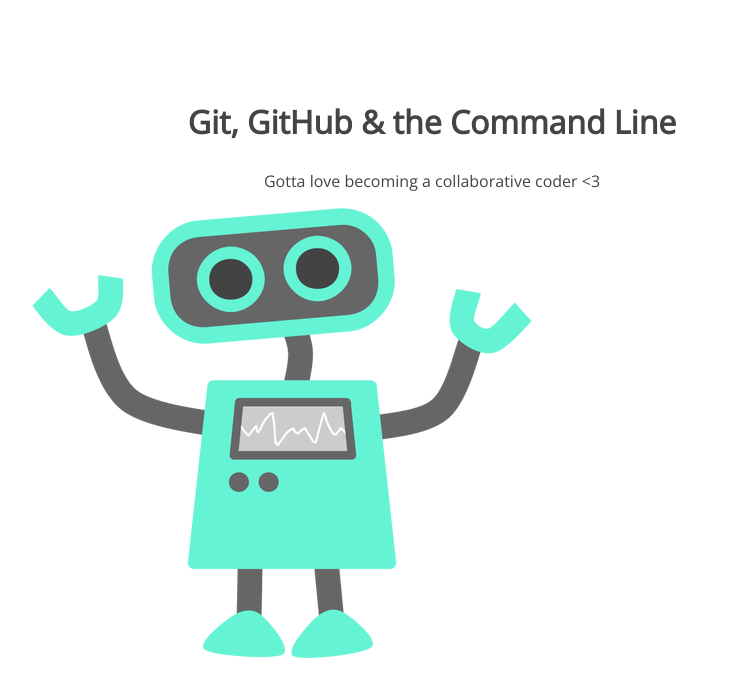
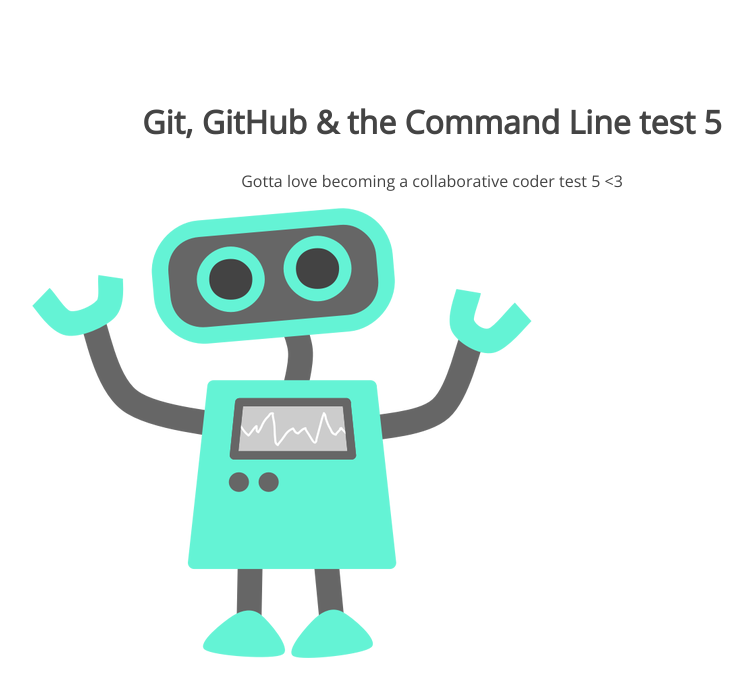
Before and after one commit to ahigashi/105-project, a plain HTML site: page index.html in a window 1280 px wide. Shown: the whole page, without its empty margins (208-961 px from the left). Drawn offline with nearby package versions, Linux system fonts and the light colour scheme.

Commit message:
changed h1 and paragraph

```diff
--- a/index.html
+++ b/index.html
@@ -8,8 +8,8 @@
 </head>
 <body>
 	<section>
-		<h1>Git, GitHub & the Command Line</h1>
-		<p>Gotta love becoming a collaborative coder <3</p>
+		<h1>Git, GitHub & the Command Line test 5</h1>
+		<p>Gotta love becoming a collaborative coder test 5 <3</p>
 		<img src="img/happy-blue-robot.png">
 	</section>
 </body>
```
